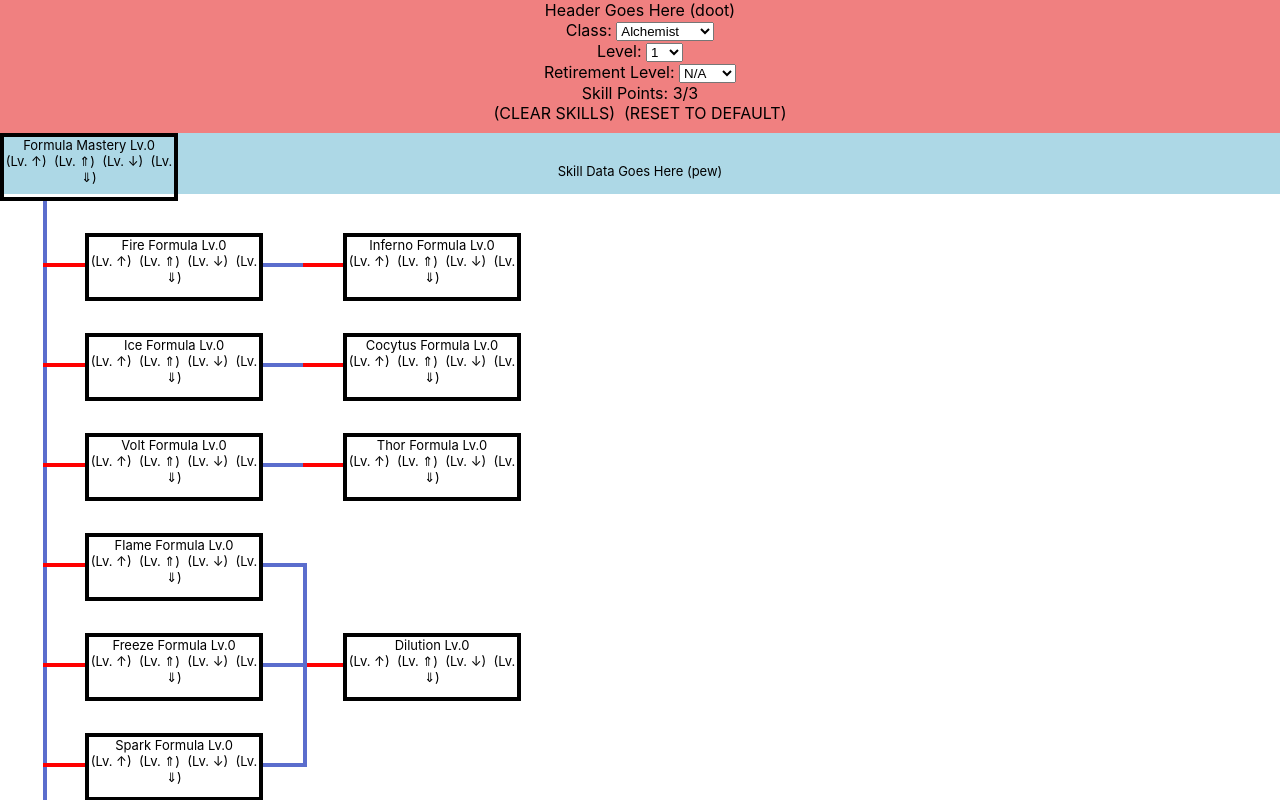
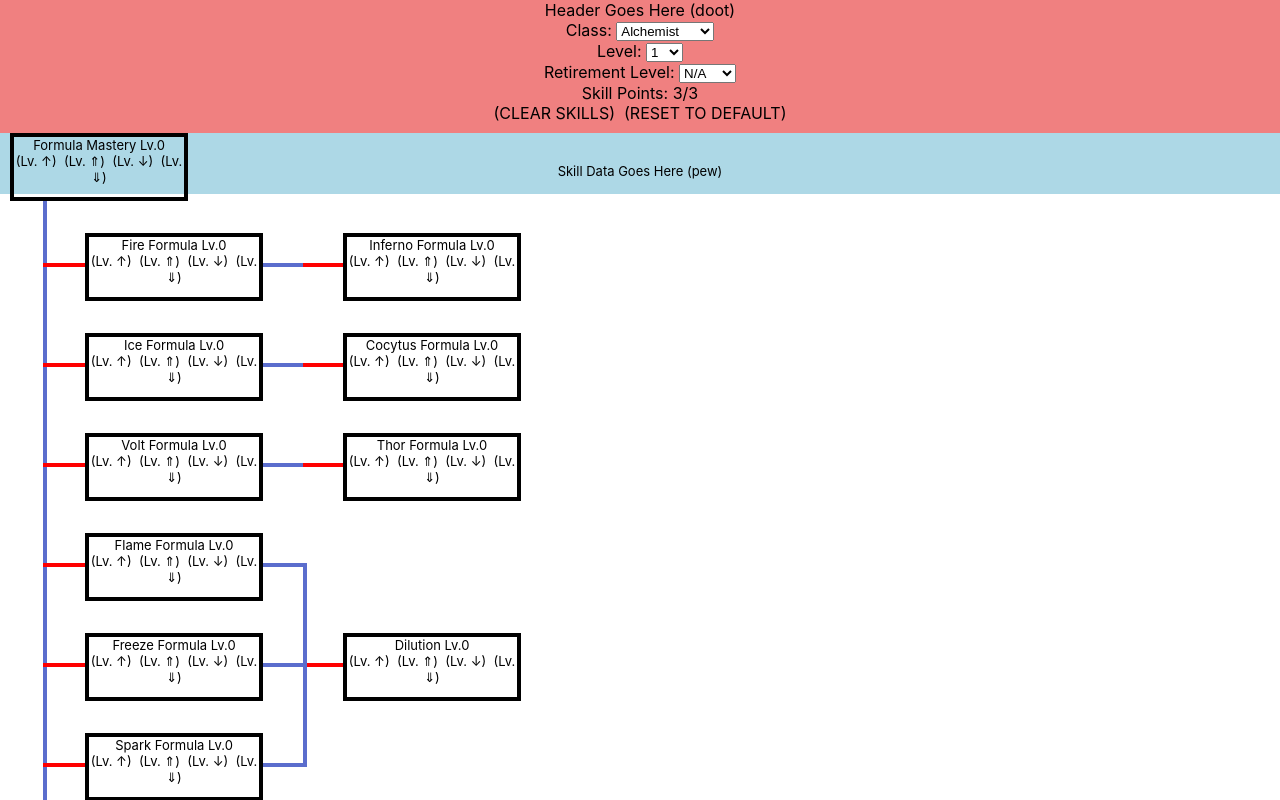
Before and after one commit to aturfah/eou-skillsim, a React (Create React App) app: page / in a window 1280 px wide. Shown: the top 800 px of the page. Built offline with nearby package versions, Linux system fonts and the light colour scheme.

Commit message:
Formatting/code cleanup

```diff
--- a/src/SkillTree/skillTree.css
+++ b/src/SkillTree/skillTree.css
@@ -20,6 +20,7 @@
 
 .baseSkill {
     margin-top: 0px;
+    margin-left: 10px;
 }
 
 .regularSkill {
--- a/src/SkillTree/skillTree.js
+++ b/src/SkillTree/skillTree.js
@@ -50,8 +50,8 @@ class SkillTree extends Component {
     drawSkillTree(skillTreeNodes) {
         const BOX_WIDTH = 170;
         const BOX_HEIGHT = 60;
-        const BOX_PADDING = 40;
         const LINE_LENGTH = 80;
+        const BOX_PADDING = LINE_LENGTH / 2;
         const LINE_THICKNESS = 4;
         const BOX_BORDER_WIDTH = LINE_THICKNESS;
         const output = [];
@@ -111,7 +111,7 @@ class SkillTree extends Component {
                                       'border-top-color': '#FF0000',
                                       'border-top-width': LINE_THICKNESS + 'px',
                                       'border-top-style': 'solid'}
-                    if (datum.coords.x == 0) {
+                    if (datum.coords.x === 0) {
                         // this line is a bit shorter
                         leftBarStyle.width = BOX_WIDTH / 4
                         leftBarStyle.left = barLeftXCoord - leftBarStyle.width
```
